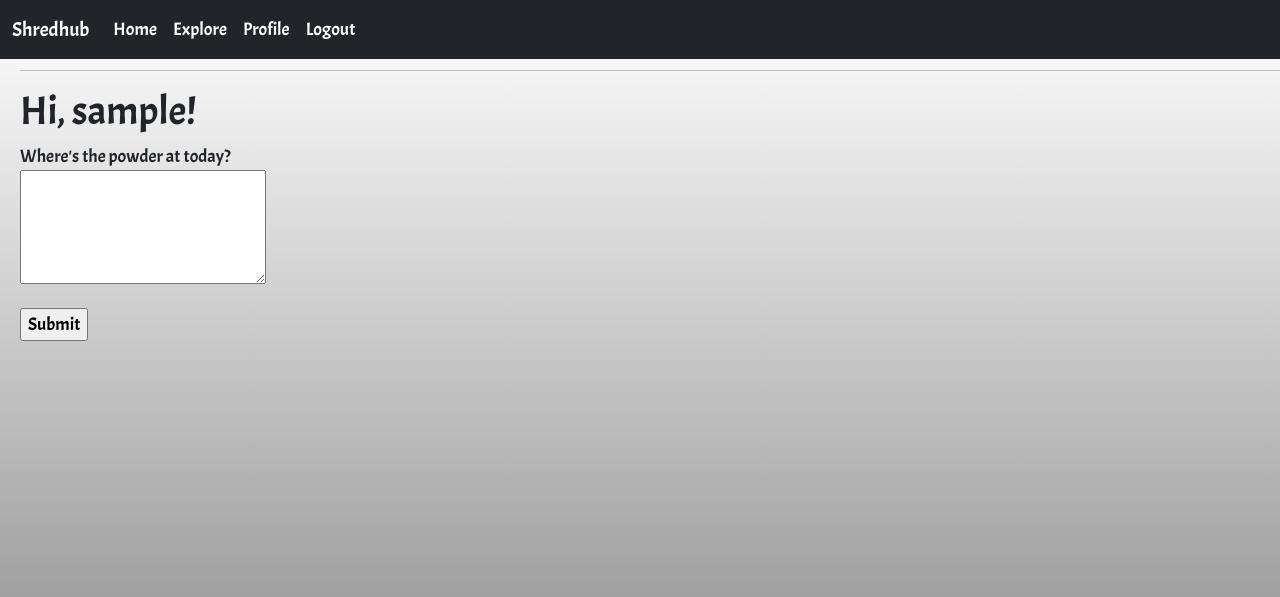
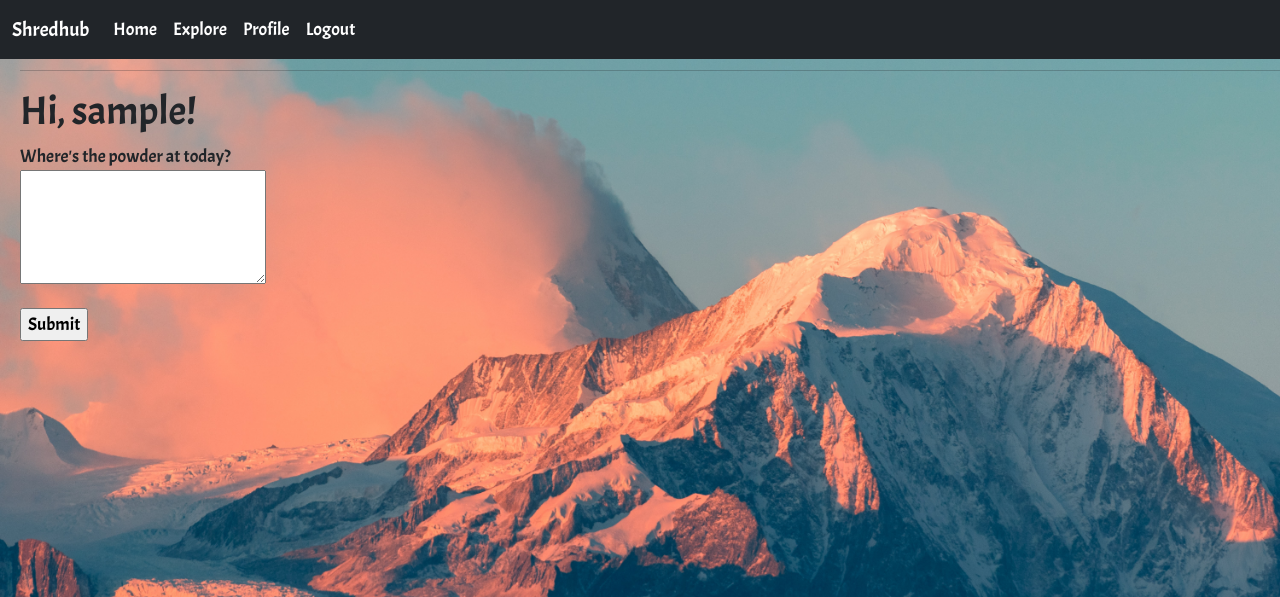
Before and after one commit to tvaroglu/shredhub, a Flask app: page / in a window 1280 px wide. Shown: the top 597 px of the page. Run offline with Flask 2, Linux system fonts and the light colour scheme; the visitor is signed in with stand-in values (Sample User, id 1); data comes from the database, SQL or seed files in the repository; data that the repository does not hold is empty.

Commit message:
Add background image

```diff
--- a/app/templates/base.html
+++ b/app/templates/base.html
@@ -10,7 +10,8 @@
       <link href='https://fonts.googleapis.com/css?family=Acme' rel='stylesheet'>
       <style>
         body {
-          background-image: linear-gradient(white, grey);
+          /* background-image: linear-gradient(white, grey); */
+          background-image: url('/static/jerry-zhang-ePpaQC2c1xA-unsplash.jpg');
           height: 100%;
           width: 100%;
           display: flex;
```
Also changed, not shown: app/static/jerry-zhang-ePpaQC2c1xA-unsplash.jpg (added), 1 other file.
